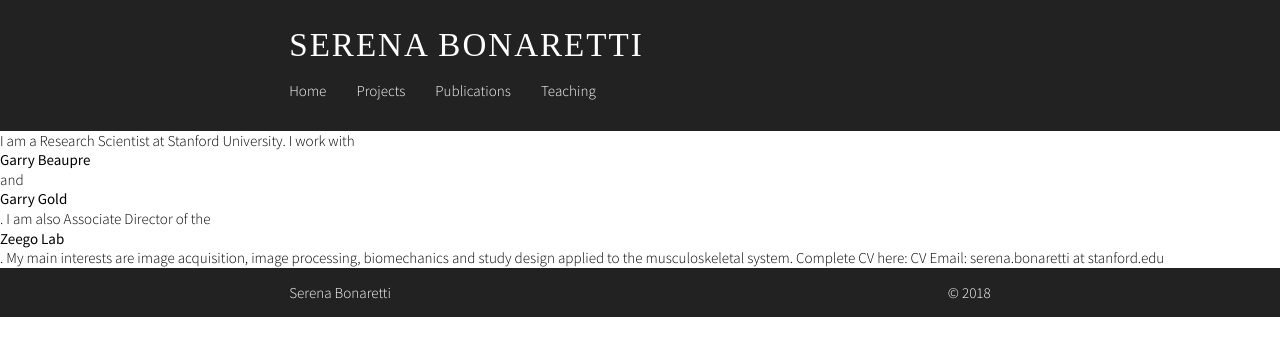
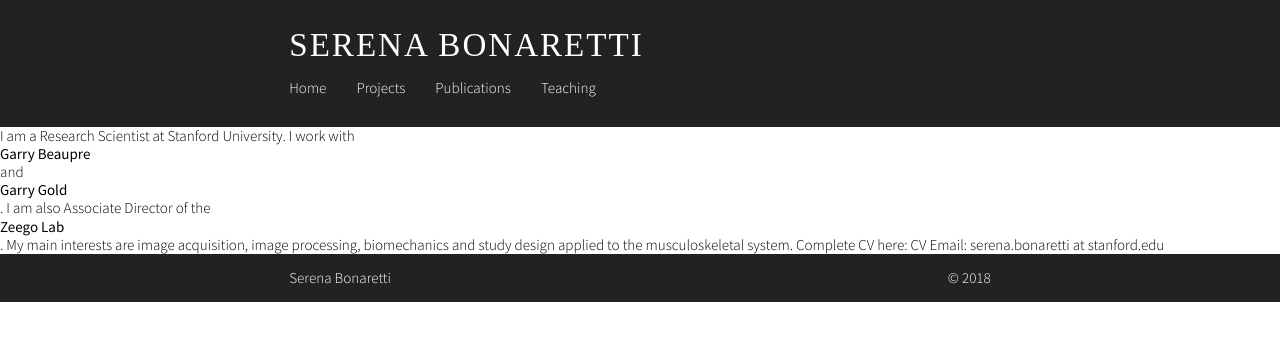
Before and after one commit to sbonaretti/sbonaretti.github.io, a Jekyll site: the page built from index.html, in a window 1280 px wide. Shown: the top 356 px of the page. Built offline with Jekyll 4.4.1, drawn with Linux system fonts in a browser that asks for light colours; some web fonts are replaced; the list of posts is cut into pages by our own code.

Commit message:
Update basic.sass

```diff
--- a/_sass/basic.sass
+++ b/_sass/basic.sass
@@ -1,8 +1,8 @@
 body
   font-family: "Source Sans Pro"
   font-weight: 300
-  font-size: 10px                     /* original value: 18px. changing this has no effect on page rendering */
-  line-height: 1.30                   /* original value: 1.65 */
+  font-size: 18px                     /* original value: 18px. changing this has no effect on page rendering */
+  line-height: 1.20                   /* original value: 1.65 */
   margin: 0
   -webkit-font-smoothing: antialiased /* specs for chrome */
   -moz-osx-font-smoothing: grayscale  /* specs for mozilla */
```
